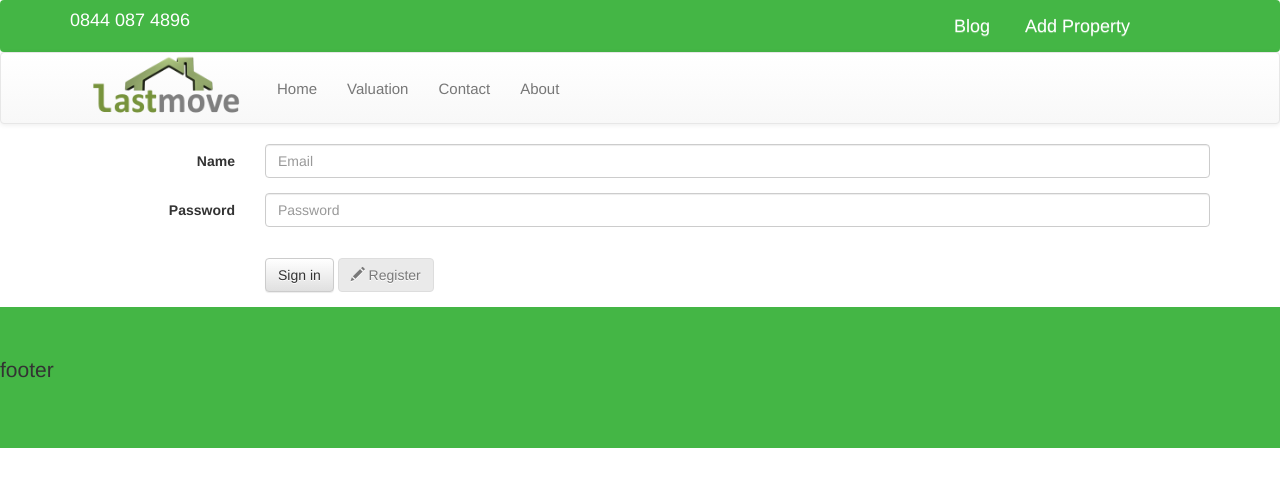
After one commit to muhammedikram/eState---online-property-buying-and-selling, a PHP site: template app/view/signup/index.volt.php in a window 1280 px wide. The commit adds this page. Shown: the top 487 px of the page. Run offline with PHP 8.4, Linux system fonts and the light colour scheme; the template is opened without the code that fills it, so the values that code supplies are empty.

Commit message:
added some more code to do with sign up and website layout

```diff
--- /dev/null
+++ b/app/view/signup/index.volt.php
@@ -0,0 +1,37 @@
+<div class="container">
+<form class="form-horizontal" role="form" id="login" action="/signup/start" method="post">
+  <div class="form-group">
+    <label for="name" class="col-sm-2 control-label">Name</label>
+    <div class="col-sm-10">
+      <input type="text" class="form-control" name="name" id="name" placeholder="Email">
+    </div>
+  </div>
+  <div class="form-group">
+    <label for="password" class="col-sm-2 control-label">Password</label>
+    <div class="col-sm-10">
+      <input type="password" name="password" class="form-control" id="password" placeholder="Password">
+    </div>
+  </div>
+  <div class="form-group">
+    <div class="col-sm-offset-2 col-sm-10">
+
+    </div>
+  </div>
+  <div class="form-group">
+    <div class="col-sm-offset-2 col-sm-10">
+      <button type="submit" class="btn btn-default">Sign in</button>
+
+
+
+<button a href="/index" type="button" disabled class="btn btn-default">
+  <span class="glyphicon glyphicon-pencil"   aria-hidden="true"></span> Register
+</button>
+    </div>
+  </div>
+</form>
+
+</div>
+
+
+
+<!-- SIGNUP FORM END  -->
```
Also changed, not shown: app/index.php (+6 -6 lines), app/view/signup/register.volt.php (added, +24 -0 lines), 2 other files.
